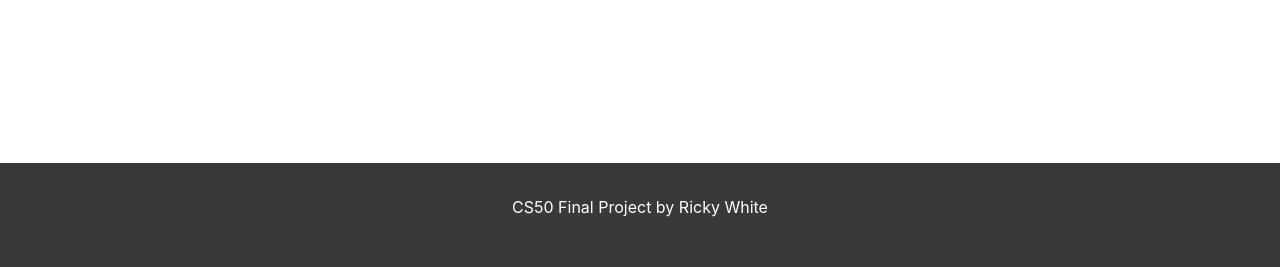
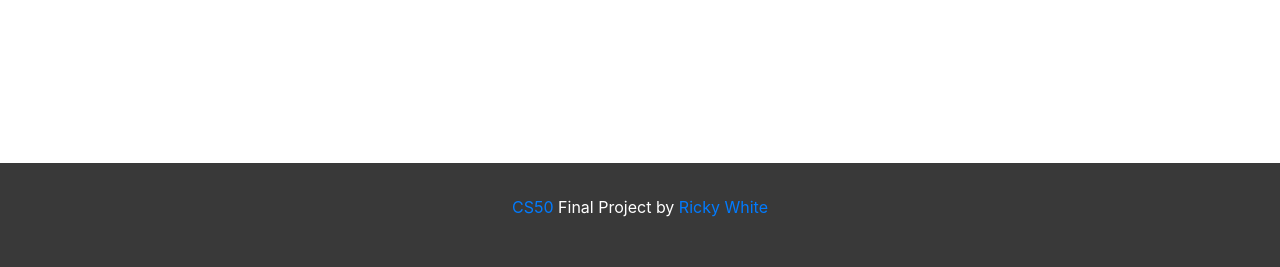
Before and after one commit to EndlessTrax/CS50, a Django app: page / in a window 1280 px wide. Shown: the part 533-800 px from the top of the page. Run offline with Django 3.2, Linux system fonts and the light colour scheme; some libraries are stand-ins or nearby versions.

Commit message:
Added footer links and formatted with Prettier

```diff
--- a/final_project/templates/base.html
+++ b/final_project/templates/base.html
@@ -15,7 +15,7 @@
     />
 
     <!-- Custom CSS -->
-    <link rel="stylesheet" href="{% static 'css/styles.css' %}">
+    <link rel="stylesheet" href="{% static 'css/styles.css' %}" />
 
     <title>Bonsai Marketplace</title>
   </head>
@@ -26,7 +26,8 @@
           <a class="navbar-brand" href="{% url 'homepage' %}">BONSAI MARKETPLACE</a>
         </li>
         <li class="nav-item">
-              <a class="nav-link" href="{% url 'marketplace' %}">Marketplace</a> <!-- TODO: Add Active States -->
+          <a class="nav-link" href="{% url 'marketplace' %}">Marketplace</a>
+          <!-- TODO: Add Active States -->
         </li>
         <li class="nav-item">
           <a class="nav-link" href="{% url 'dashboard' %}">Dashboard</a>
@@ -42,7 +43,10 @@
       <div class="container">
         <div class="row">
           <div class="col">
-            <p class="text-center">CS50 Final Project by Ricky White</p>
+            <p class="text-center">
+              <a href="https://courses.edx.org/courses/course-v1:HarvardX+CS50+X/course/">CS50</a>
+              Final Project by <a href="https://github.com/endlesstrax">Ricky White</a>
+            </p>
           </div>
         </div>
       </div>
```
Lines whose indentation alone changed are shown as unchanged.
